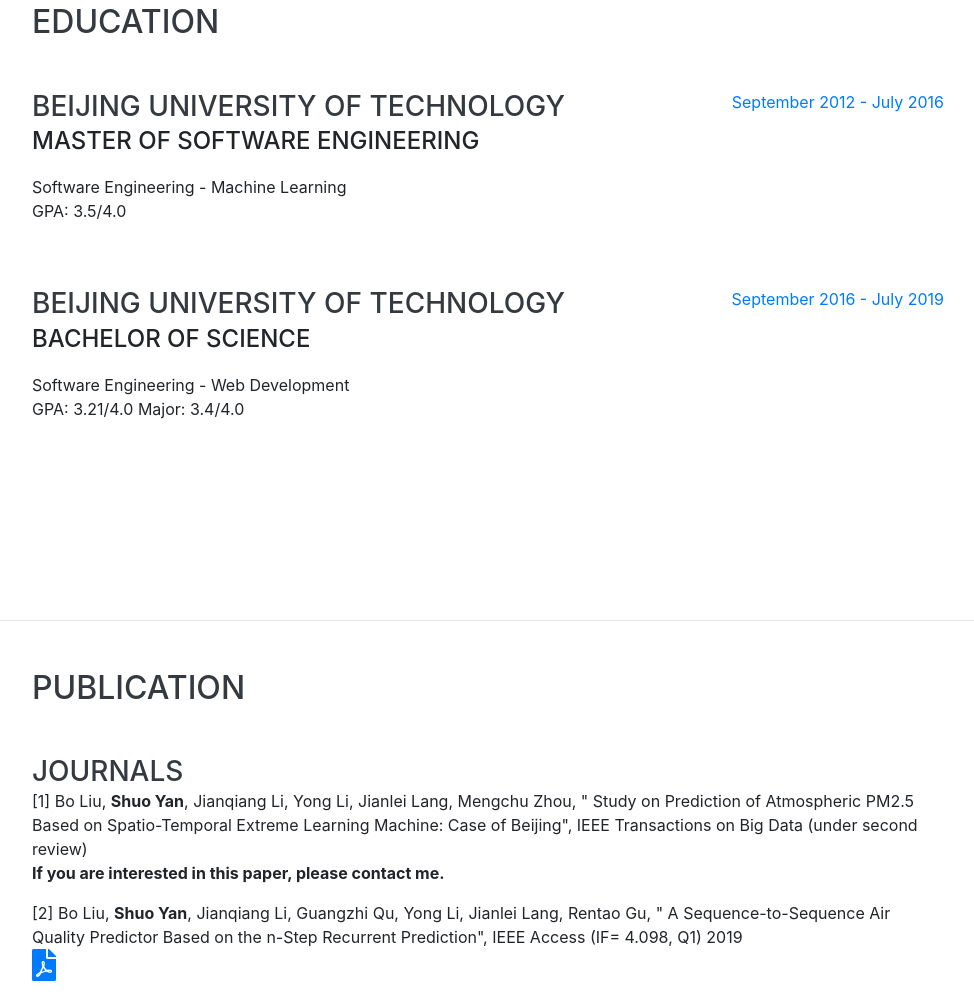
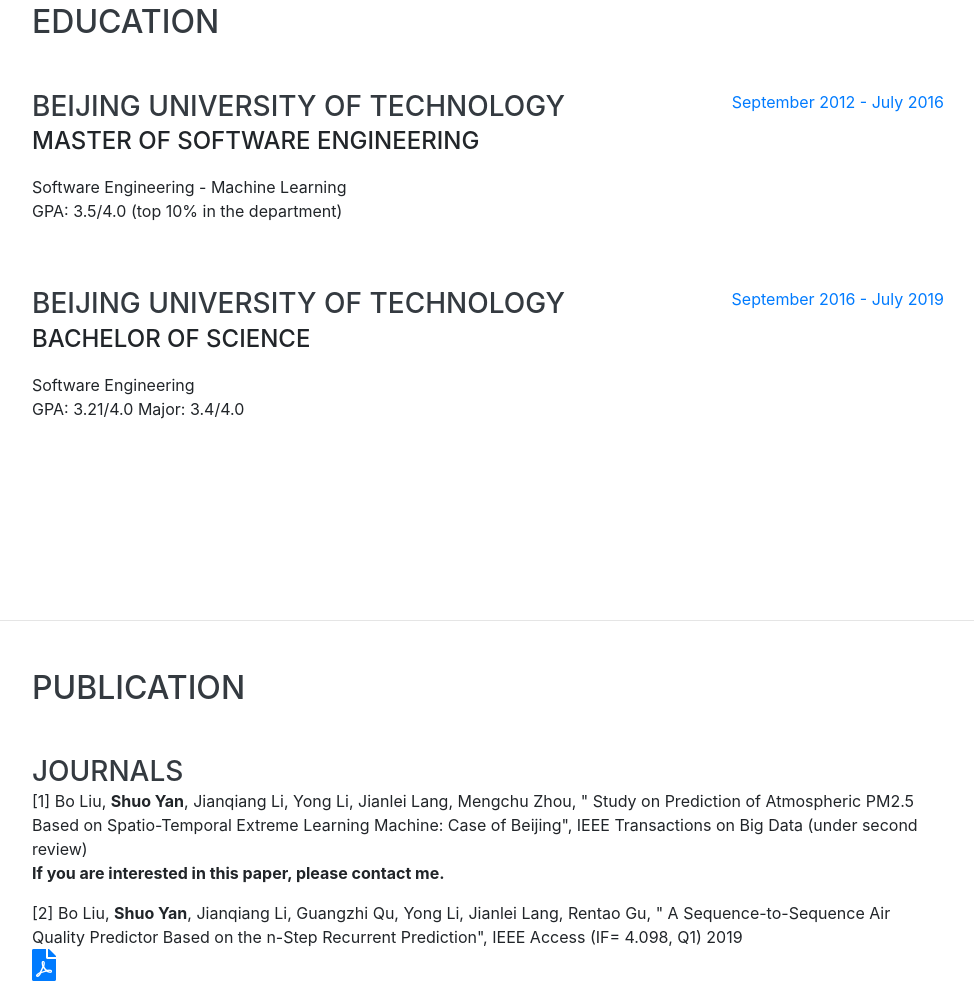
Before and after one commit to yanshuok/yanshuok.github.io, a website with bundled scripts: page index.html in a window 1280 px wide. Shown: the part 981-1980 px from the top of the page, without its empty margins (288-1262 px from the left). Built offline with nearby package versions, Linux system fonts and the light colour scheme; a web font is replaced by a local one.

Commit message:
some small modifications

```diff
--- a/index.html
+++ b/index.html
@@ -87,7 +87,7 @@
             <h3 class="mb-0">Beijing University of Technology</h3>
             <div class="subheading mb-3">Master of Software Engineering</div>
             <div>Software Engineering - Machine Learning</div>
-            <p>GPA: 3.5/4.0</p>
+            <p>GPA: 3.5/4.0 (top 10% in the department)</p>
           </div>
           <div class="resume-date text-md-right">
             <span class="text-primary">September 2012 - July 2016</span>
@@ -98,7 +98,7 @@
           <div class="resume-content">
             <h3 class="mb-0">Beijing University of Technology</h3>
             <div class="subheading mb-3">Bachelor of Science</div>
-            <div>Software Engineering - Web Development</div>
+            <div>Software Engineering</div>
             <p>GPA: 3.21/4.0 Major: 3.4/4.0</p>
           </div>
           <div class="resume-date text-md-right">
```
Also changed, not shown: 1 other file.
